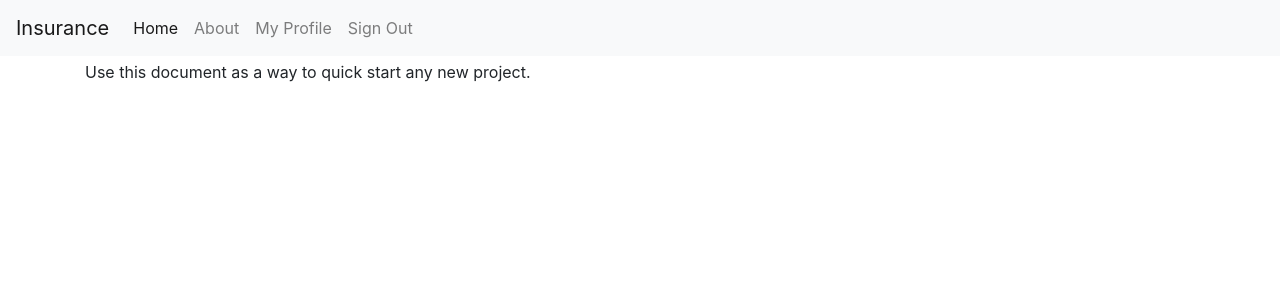
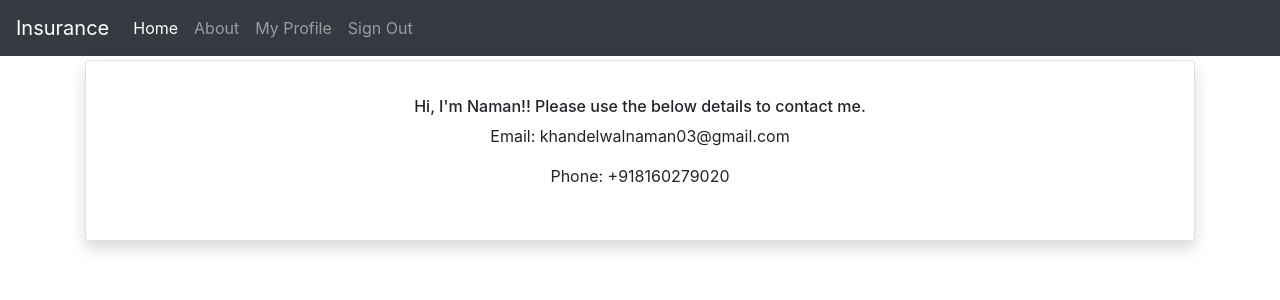
Before and after one commit to namank03/insurance, a Django app: page /about/ in a window 1280 px wide. Shown: the top 300 px of the page. Run offline with Django 3.2, Linux system fonts and the light colour scheme; the visitor is signed in with stand-in values (Sample User, id 1); some libraries are stand-ins or nearby versions.

Commit message:
Updated about template

```diff
--- a/insurance/templates/base.html
+++ b/insurance/templates/base.html
@@ -1,5 +1,7 @@
-{% load static i18n %}<!DOCTYPE html>
+{% load static i18n %}
+<!DOCTYPE html>
 <html lang="en">
+
 <head>
   <meta charset="utf-8">
   <meta http-equiv="x-ua-compatible" content="ie=edge">
@@ -17,7 +19,8 @@
 
   {% block css %}
   <!-- Latest compiled and minified Bootstrap CSS -->
-    <link href="https://stackpath.bootstrapcdn.com/bootstrap/4.3.1/css/bootstrap.min.css" rel="stylesheet" integrity="sha384-ggOyR0iXCbMQv3Xipma34MD+dH/1fQ784/j6cY/iJTQUOhcWr7x9JvoRxT2MZw1T" crossorigin="anonymous">
+  <link href="https://stackpath.bootstrapcdn.com/bootstrap/4.3.1/css/bootstrap.min.css" rel="stylesheet"
+    integrity="sha384-ggOyR0iXCbMQv3Xipma34MD+dH/1fQ784/j6cY/iJTQUOhcWr7x9JvoRxT2MZw1T" crossorigin="anonymous">
 
   <!-- Your stuff: Third-party CSS libraries go here -->
   <!-- This file stores project-specific CSS -->
@@ -28,9 +31,15 @@
   {# Placed at the top of the document so pages load faster with defer #}
   {% block javascript %}
   <!-- Bootstrap JS and its dependencies-->
-      <script defer src="https://code.jquery.com/jquery-3.3.1.slim.min.js" integrity="sha384-q8i/X+965DzO0rT7abK41JStQIAqVgRVzpbzo5smXKp4YfRvH+8abtTE1Pi6jizo" crossorigin="anonymous"></script>
-      <script defer src="https://cdnjs.cloudflare.com/ajax/libs/popper.js/1.14.3/umd/popper.min.js" integrity="sha384-ZMP7rVo3mIykV+2+9J3UJ46jBk0WLaUAdn689aCwoqbBJiSnjAK/l8WvCWPIPm49" crossorigin="anonymous"></script>
-      <script defer src="https://stackpath.bootstrapcdn.com/bootstrap/4.3.1/js/bootstrap.min.js" integrity="sha384-JjSmVgyd0p3pXB1rRibZUAYoIIy6OrQ6VrjIEaFf/nJGzIxFDsf4x0xIM+B07jRM" crossorigin="anonymous"></script>
+  <script defer src="https://code.jquery.com/jquery-3.3.1.slim.min.js"
+    integrity="sha384-q8i/X+965DzO0rT7abK41JStQIAqVgRVzpbzo5smXKp4YfRvH+8abtTE1Pi6jizo" crossorigin="anonymous">
+  </script>
+  <script defer src="https://cdnjs.cloudflare.com/ajax/libs/popper.js/1.14.3/umd/popper.min.js"
+    integrity="sha384-ZMP7rVo3mIykV+2+9J3UJ46jBk0WLaUAdn689aCwoqbBJiSnjAK/l8WvCWPIPm49" crossorigin="anonymous">
+  </script>
+  <script defer src="https://stackpath.bootstrapcdn.com/bootstrap/4.3.1/js/bootstrap.min.js"
+    integrity="sha384-JjSmVgyd0p3pXB1rRibZUAYoIIy6OrQ6VrjIEaFf/nJGzIxFDsf4x0xIM+B07jRM" crossorigin="anonymous">
+  </script>
 
   <!-- Your stuff: Third-party javascript libraries go here -->
 
@@ -44,8 +53,10 @@
 <body>
 
   <div class="mb-1">
-      <nav class="navbar navbar-expand-md navbar-light bg-light">
-        <button class="navbar-toggler navbar-toggler-right" type="button" data-toggle="collapse" data-target="#navbarSupportedContent" aria-controls="navbarSupportedContent" aria-expanded="false" aria-label="Toggle navigation">
+    <nav class="navbar navbar-expand-md navbar-dark bg-dark">
+      <button class="navbar-toggler navbar-toggler-right" type="button" data-toggle="collapse"
+        data-target="#navbarSupportedContent" aria-controls="navbarSupportedContent" aria-expanded="false"
+        aria-label="Toggle navigation">
         <span class="navbar-toggler-icon"></span>
       </button>
       <a class="navbar-brand" href="{% url 'home' %}">Insurance</a>
@@ -55,9 +66,11 @@
           <li class="nav-item active">
             <a class="nav-link" href="{% url 'home' %}">Home <span class="sr-only">(current)</span></a>
           </li>
+          {% if request.user.is_authenticated %}
           <li class="nav-item">
             <a class="nav-link" href="{% url 'about' %}">About</a>
           </li>
+          {% endif %}
           {% if request.user.is_authenticated %}
           <li class="nav-item">
             {# URL provided by django-allauth/account/urls.py #}
@@ -87,12 +100,13 @@
 
     {% if messages %}
     {% for message in messages %}
-              <div class="alert {% if message.tags %}alert-{{ message.tags }}{% endif %}">{{ message }}<button type="button" class="close" data-dismiss="alert" aria-label="Close"><span aria-hidden="true">&times;</span></button></div>
+    <div class="alert {% if message.tags %}alert-{{ message.tags }}{% endif %}">{{ message }}<button type="button"
+        class="close" data-dismiss="alert" aria-label="Close"><span aria-hidden="true">&times;</span></button></div>
     {% endfor %}
     {% endif %}
 
     {% block content %}
-        <p>Use this document as a way to quick start any new project.</p>
+    Hii...
     {% endblock content %}
 
   </div> <!-- /container -->
@@ -103,4 +117,5 @@
   {# Script tags with only code, no src (defer by default) #}
   {% endblock inline_javascript %}
 </body>
+
 </html>
--- a/insurance/templates/pages/about.html
+++ b/insurance/templates/pages/about.html
@@ -1 +1,15 @@
 {% extends "base.html" %}
+{% block content %}
+
+{% if request.user.is_authenticated %}
+<div class="card shadow p-3 mb-5 bg-white rounded">
+  <div class="card-body text-center ">
+    <h6>Hi, I'm Naman!! Please use the below details to contact me.</h6>
+    <p><span>Email: </span>khandelwalnaman03@gmail.com</p>
+    <p><span>Phone: </span>+918160279020</p>
+  </div>
+</div>
+{% endif %}
+
+
+{% endblock content %}
```
Also changed, not shown: 2 other files. Lines whose indentation alone changed are shown as unchanged.
